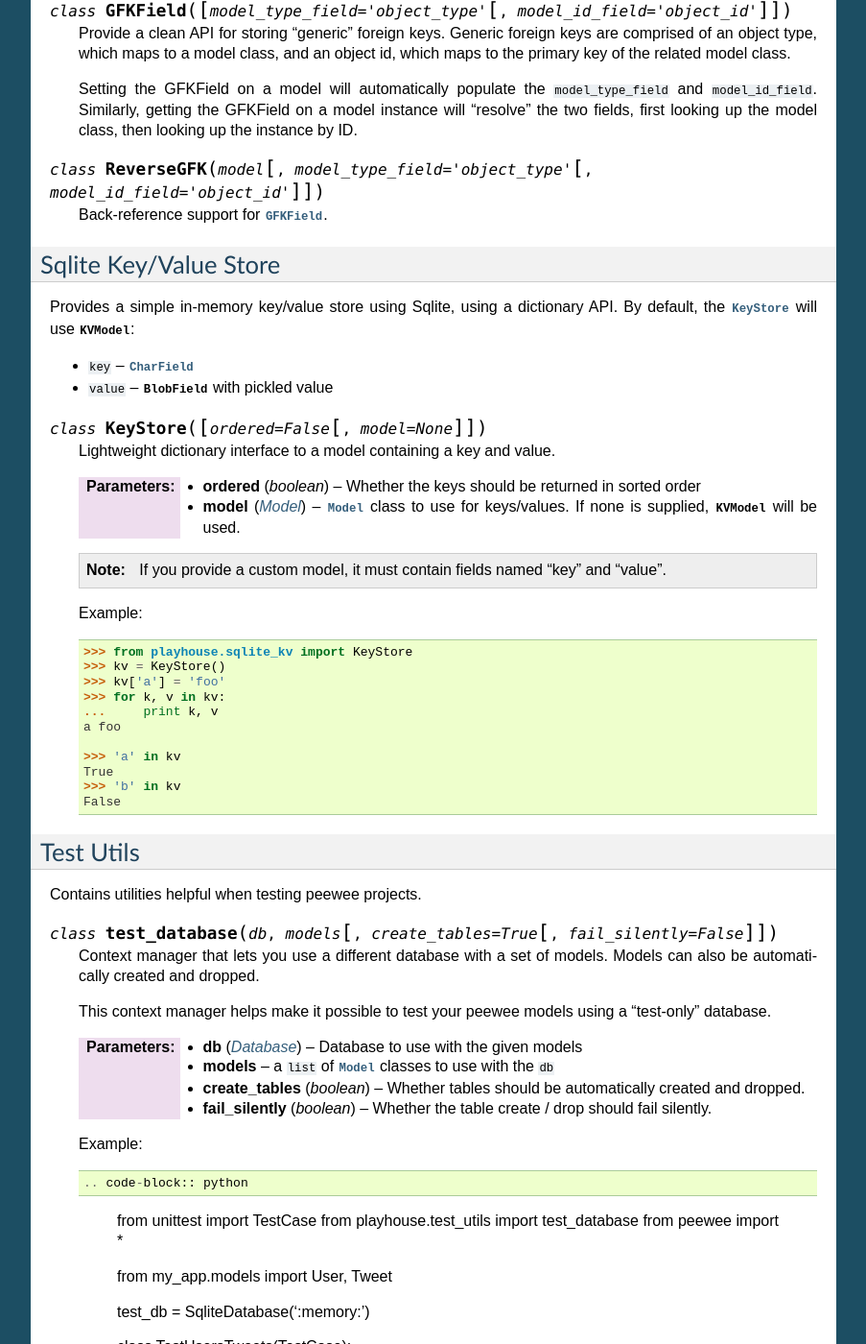
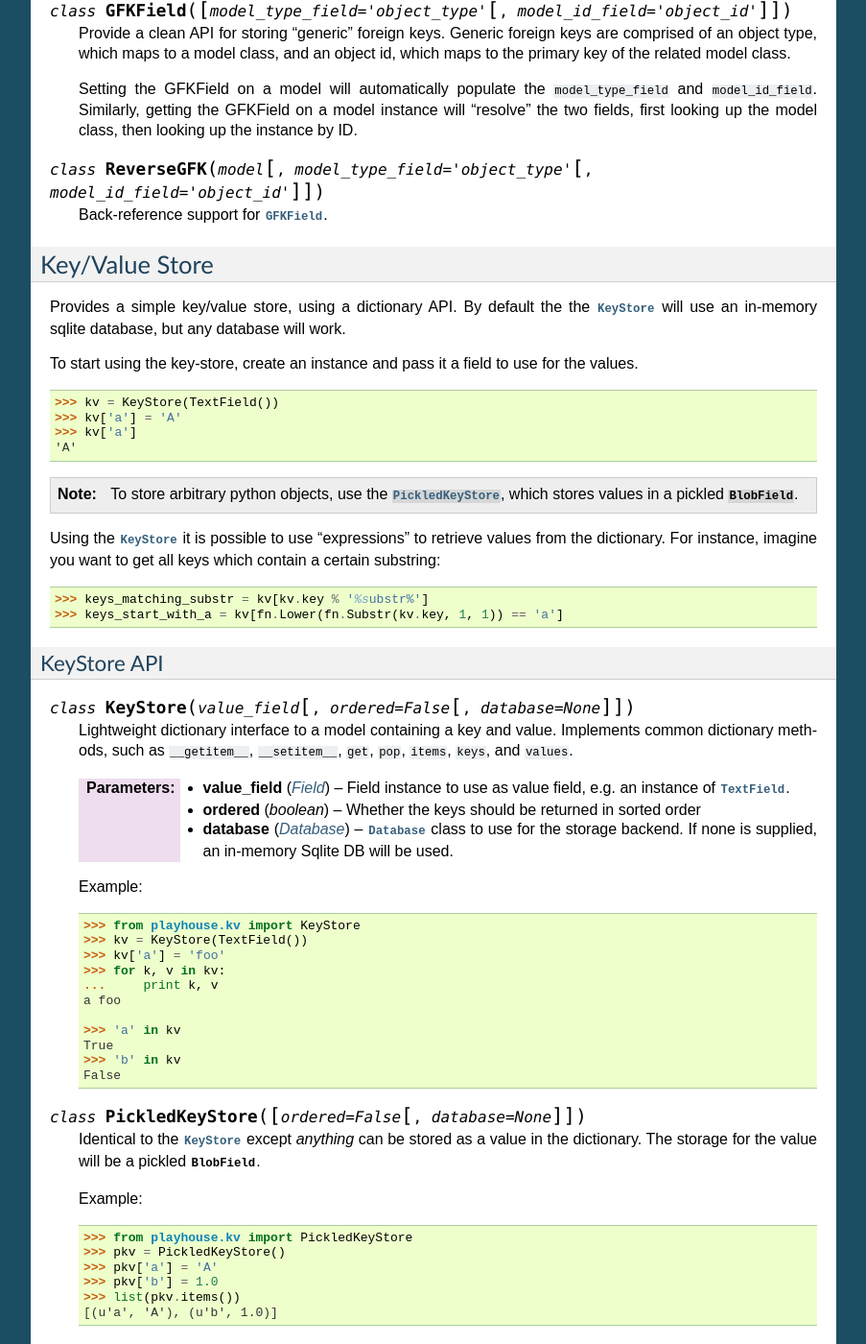
Before and after one commit to coleifer/peewee, a Sphinx documentation site: the page built from docs/peewee/playhouse.rst, in a window 1280 px wide and 1400 px high, scrolled down 7810 px. Shown: the whole window at 96% size, without its empty margins (198-1101 px from the left). Built offline with Sphinx 7.4.7, drawn with Linux system fonts in a browser that asks for light colours; some of the changed text lies outside the part shown.

Commit message:
Better docs

```diff
--- a/docs/peewee/playhouse.rst
+++ b/docs/peewee/playhouse.rst
@@ -542,32 +542,57 @@
     Back-reference support for :py:class:`GFKField`.
 
 
-Sqlite Key/Value Store
-----------------------
+Key/Value Store
+---------------
 
-Provides a simple in-memory key/value store using Sqlite, using a dictionary API.
-By default, the :py:class:`KeyStore` will use :py:class:`KVModel`:
+Provides a simple key/value store, using a dictionary API.  By default the
+the :py:class:`KeyStore` will use an in-memory sqlite database, but any database
+will work.
 
-* ``key`` -- :py:class:`CharField`
-* ``value`` -- :py:class:`BlobField` with pickled value
+To start using the key-store, create an instance and pass it a field to use
+for the values.
 
-.. py:class:: KeyStore([ordered=False[, model=None]])
+.. code-block:: python
+
+    >>> kv = KeyStore(TextField())
+    >>> kv['a'] = 'A'
+    >>> kv['a']
+    'A'
+
+.. note::
+  To store arbitrary python objects, use the :py:class:`PickledKeyStore`, which
+  stores values in a pickled :py:class:`BlobField`.
+
+Using the :py:class:`KeyStore` it is possible to use "expressions" to retrieve
+values from the dictionary.  For instance, imagine you want to get all keys
+which contain a certain substring:
+
+.. code-block:: python
+
+    >>> keys_matching_substr = kv[kv.key % '%substr%']
+    >>> keys_start_with_a = kv[fn.Lower(fn.Substr(kv.key, 1, 1)) == 'a']
+
+KeyStore API
+^^^^^^^^^^^^
+
+.. py:class:: KeyStore(value_field[, ordered=False[, database=None]])
 
     Lightweight dictionary interface to a model containing a key and value.
+    Implements common dictionary methods, such as ``__getitem__``, ``__setitem__``,
+    ``get``, ``pop``, ``items``, ``keys``, and ``values``.
 
+    :param Field value_field: Field instance to use as value field, e.g. an
+        instance of :py:class:`TextField`.
     :param boolean ordered: Whether the keys should be returned in sorted order
-    :param Model model: :py:class:`Model` class to use for keys/values. If none
-        is supplied, :py:class:`KVModel` will be used.
-
-    .. note:: If you provide a custom model, it must contain fields named
-        "key" and "value".
+    :param Database database: :py:class:`Database` class to use for the storage
+        backend.  If none is supplied, an in-memory Sqlite DB will be used.
 
     Example:
 
     .. code-block:: pycon
 
-        >>> from playhouse.sqlite_kv import KeyStore
-        >>> kv = KeyStore()
+        >>> from playhouse.kv import KeyStore
+        >>> kv = KeyStore(TextField())
         >>> kv['a'] = 'foo'
         >>> for k, v in kv:
         ...     print k, v
@@ -577,6 +602,23 @@
         True
         >>> 'b' in kv
         False
+
+.. py:class:: PickledKeyStore([ordered=False[, database=None]])
+
+    Identical to the :py:class:`KeyStore` except *anything* can be stored as
+    a value in the dictionary.  The storage for the value will be a pickled
+    :py:class:`BlobField`.
+
+    Example:
+
+    .. code-block:: pycon
+
+        >>> from playhouse.kv import PickledKeyStore
+        >>> pkv = PickledKeyStore()
+        >>> pkv['a'] = 'A'
+        >>> pkv['b'] = 1.0
+        >>> list(pkv.items())
+        [(u'a', 'A'), (u'b', 1.0)]
 
 
 Test Utils
```
